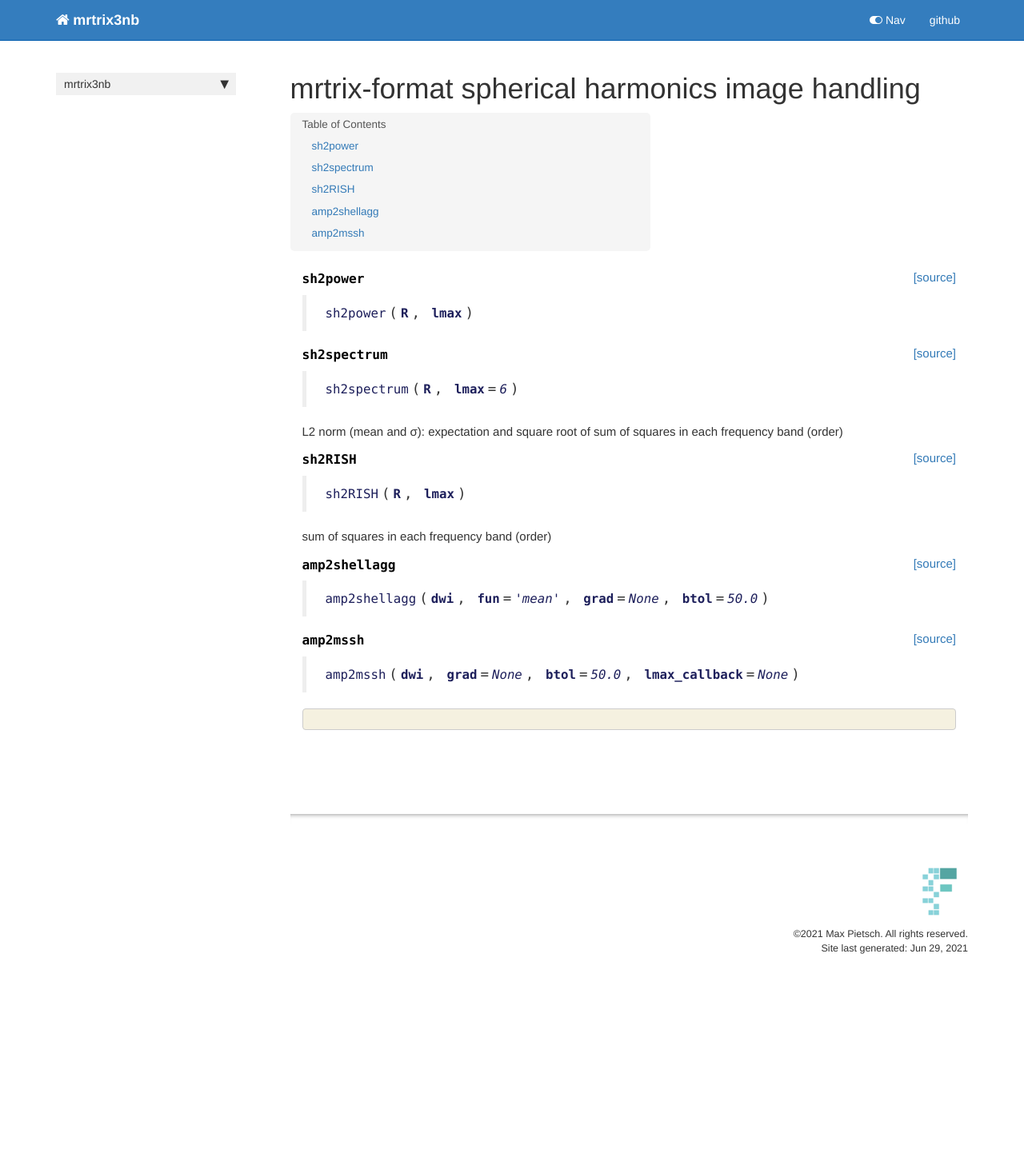
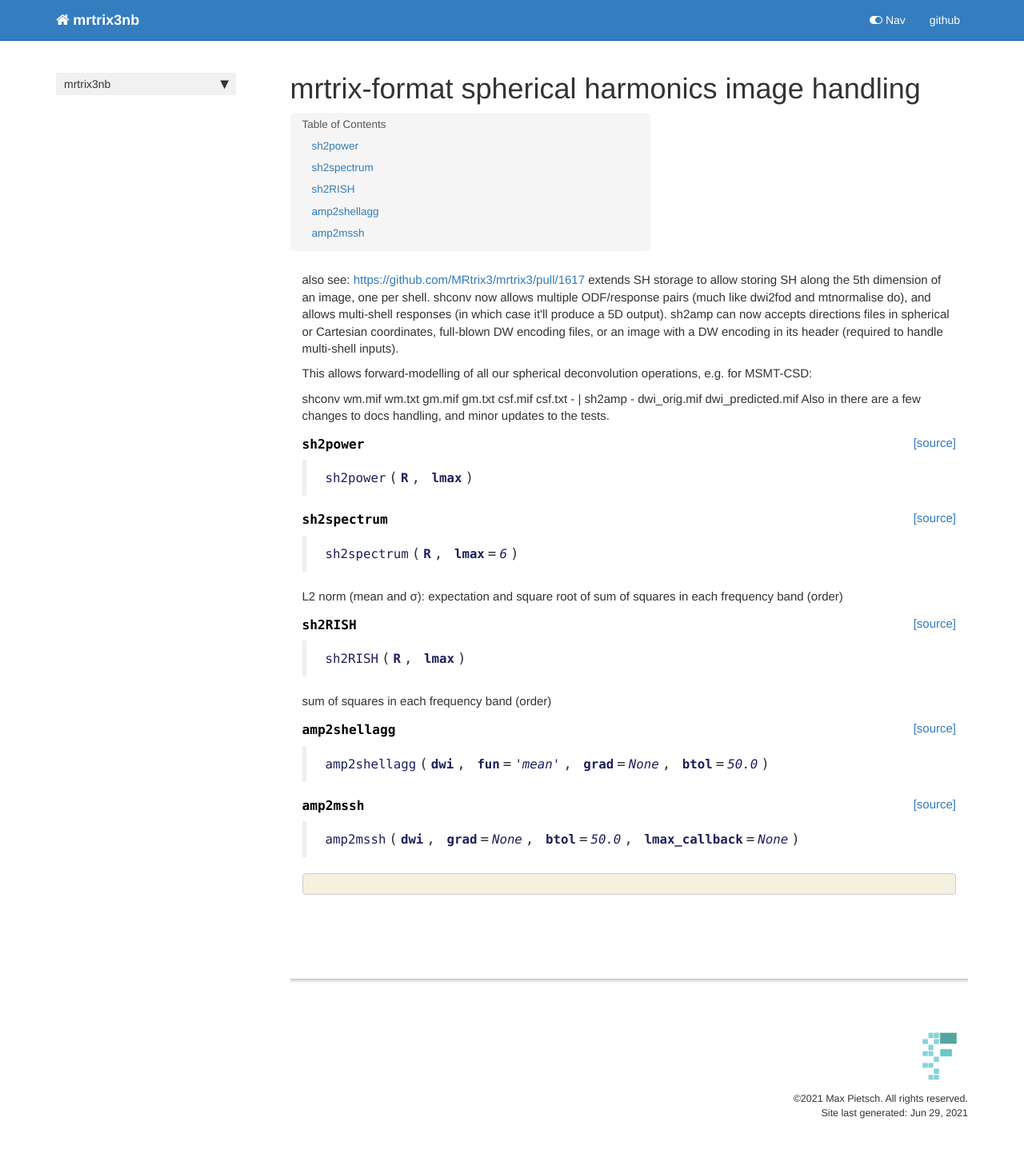
Before and after one commit to maxpietsch/mrtrix3nb, a Jekyll site: the page built from docs/sh.html, in a window 1280 px wide. Shown: the whole page at 80% size. Built offline with Jekyll 4.4.1, drawn with Linux system fonts in a browser that asks for light colours; nearby versions of some CDN libraries; comment, search, counter and statistics services are not loaded; before the commit the page ends 1245 px from its top, so only the background shows below that.

```diff
--- a/docs/sh.html
+++ b/docs/sh.html
@@ -29,6 +29,15 @@
 </div>
     {% endraw %}
 
+<div class="cell border-box-sizing text_cell rendered"><div class="inner_cell">
+<div class="text_cell_render border-box-sizing rendered_html">
+<p>also see: <a href="https://github.com/MRtrix3/mrtrix3/pull/1617">https://github.com/MRtrix3/mrtrix3/pull/1617</a> extends SH storage to allow storing SH along the 5th dimension of an image, one per shell. shconv now allows multiple ODF/response pairs (much like dwi2fod and mtnormalise do), and allows multi-shell responses (in which case it'll produce a 5D output). sh2amp can now accepts directions files in spherical or Cartesian coordinates, full-blown DW encoding files, or an image with a DW encoding in its header (required to handle multi-shell inputs).</p>
+<p>This allows forward-modelling of all our spherical deconvolution operations, e.g. for MSMT-CSD:</p>
+<p>shconv wm.mif wm.txt gm.mif gm.txt csf.mif csf.txt - | sh2amp - dwi_orig.mif dwi_predicted.mif Also in there are a few changes to docs handling, and minor updates to the tests.</p>
+
+</div>
+</div>
+</div>
     {% raw %}
 
 <div class="cell border-box-sizing code_cell rendered">
```
Also changed, not shown: 1 other file.
